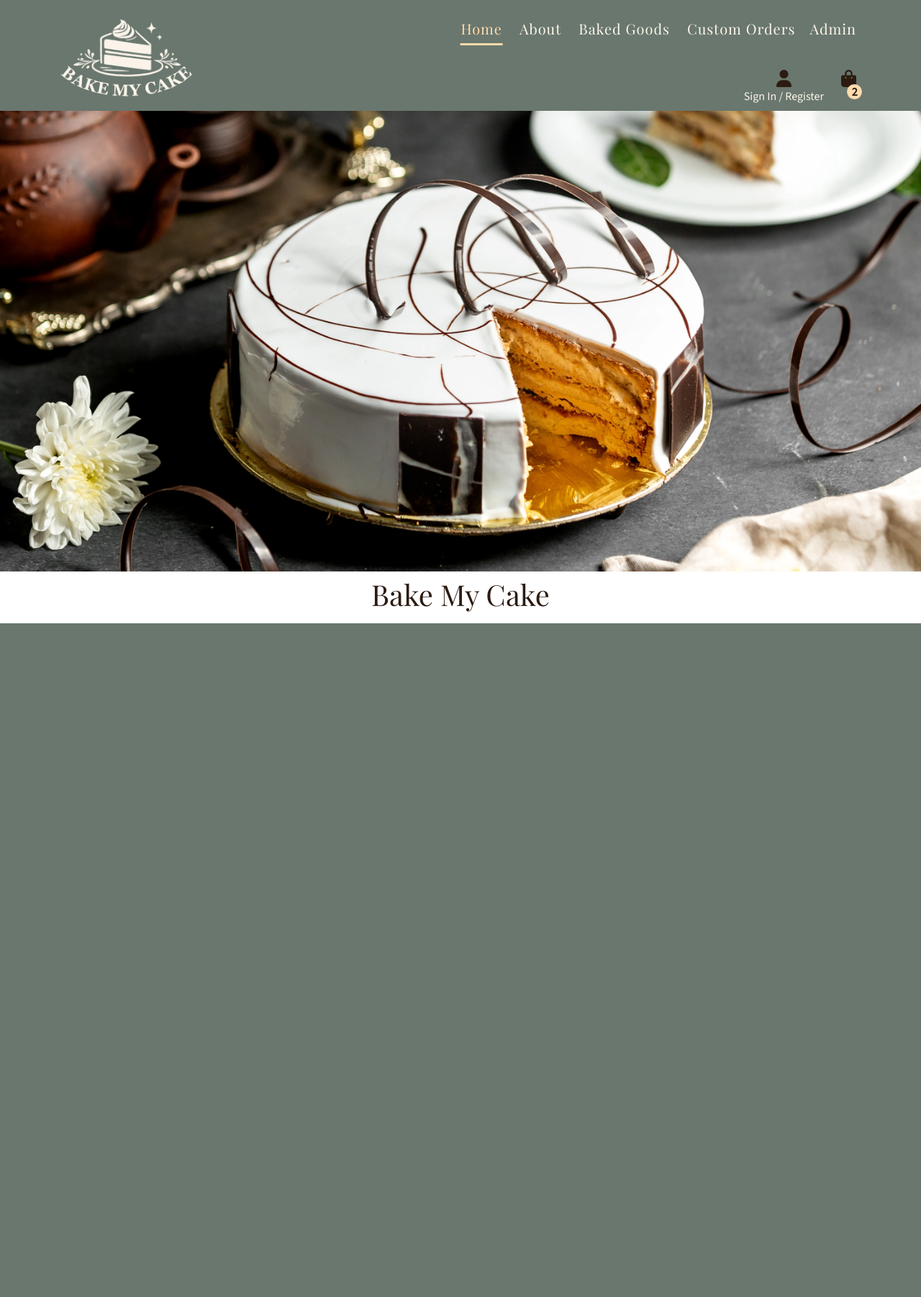
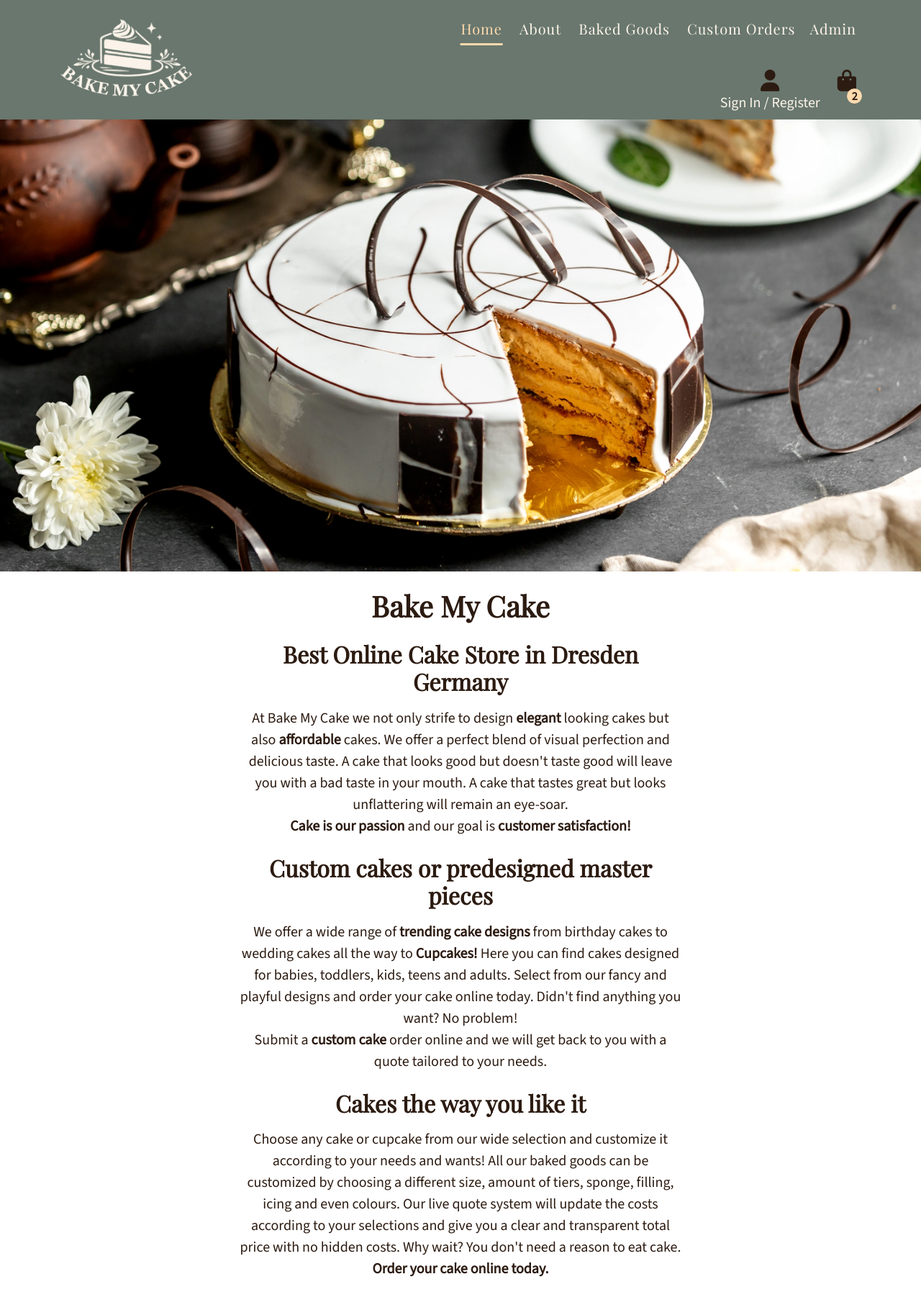
Before and after one commit to Gary-Burke/bake_my_cake, a Django app: page / in a window 1280 px wide. Shown: the whole page at 72% size. Before the commit the page ends 866 px from the top, so only its background shows below. Run offline with Django 5.2, Linux system fonts and the light colour scheme; some libraries are stand-ins or nearby versions.

Commit message:
Add content to home page

```diff
--- a/pages/templates/pages/index.html
+++ b/pages/templates/pages/index.html
@@ -4,8 +4,32 @@
 {% block content %}
 <div class="hero"></div>
 
-<section class="container text-center">
-    <h1 class="py-2">Bake My Cake</h1>
+<section class="container text-center mt-2 col-11 col-md-10 col-lg-8 col-xl-6">
+    <h1 class="py-3">Bake My Cake</h1>
+    <h2 class="mb-3">Best Online Cake Store in Dresden Germany</h2>
+    <p class="mb-4">At Bake My Cake we not only strife to design <strong>elegant</strong> looking cakes but also
+        <strong>affordable</strong> cakes. We offer a perfect blend of visual perfection and delicious taste. A cake
+        that looks good but doesn't taste good will leave you with a bad taste in your mouth. A cake that tastes great
+        but looks unflattering will remain an eye-soar.<br>
+        <strong>Cake is our passion</strong> and our goal is <strong>customer satisfaction!</strong></p>
+
+    <h2 class="mb-3">Custom cakes or predesigned master pieces</h2>
+    <p class="mb-4">We offer a wide range of <strong>trending cake designs</strong> from birthday cakes to wedding cakes
+        all the way
+        to <strong>Cupcakes!</strong> Here you can find cakes designed for babies, toddlers, kids, teens and adults.
+        Select from our fancy and playful designs and order your cake online today. Didn't find anything you want? No
+        problem!<br>
+        Submit a <strong>custom cake</strong> order online and we will get back to you with a quote tailored to your
+        needs.</p>
+
+    <h2 class="mb-3">Cakes the way you like it</h2>
+    <p class="mb-4">Choose any cake or cupcake from our wide selection and customize it according to your needs and
+        wants! All our
+        baked goods can be customized by choosing a different size, amount of tiers, sponge, filling, icing and even
+        colours. Our live quote system will update the costs according to your selections and give you a clear and
+        transparent total price with no hidden costs. Why wait? You don't need a reason to eat cake.
+        <br><strong>Order your cake online today.</strong></p>
+
 </section>
 
 {% endblock %}
--- a/static/css/style.css
+++ b/static/css/style.css
@@ -17,12 +17,14 @@
 body {
     font-family: var(--body-font);
     color: var(--dark-color);
+    font-size: 1rem;
 }
 
 h1,
 h2 {
     font-family: var(--heading-font);
     color: var(--dark-color);
+    font-weight: 600;
 }
 
 /* prevents navbar from overlapping with main section due to fixed position */
@@ -118,6 +120,15 @@ h2 {
     }
 }
 
+/* Medium screen sizes - 768px up*/
+
+@media screen and (min-width: 768px) {
+    body {
+    font-size: 1.25rem;
+}
+}
+
+
 /* Large screen sizes - 992px up*/
 
 @media screen and (min-width: 992px) {
```
